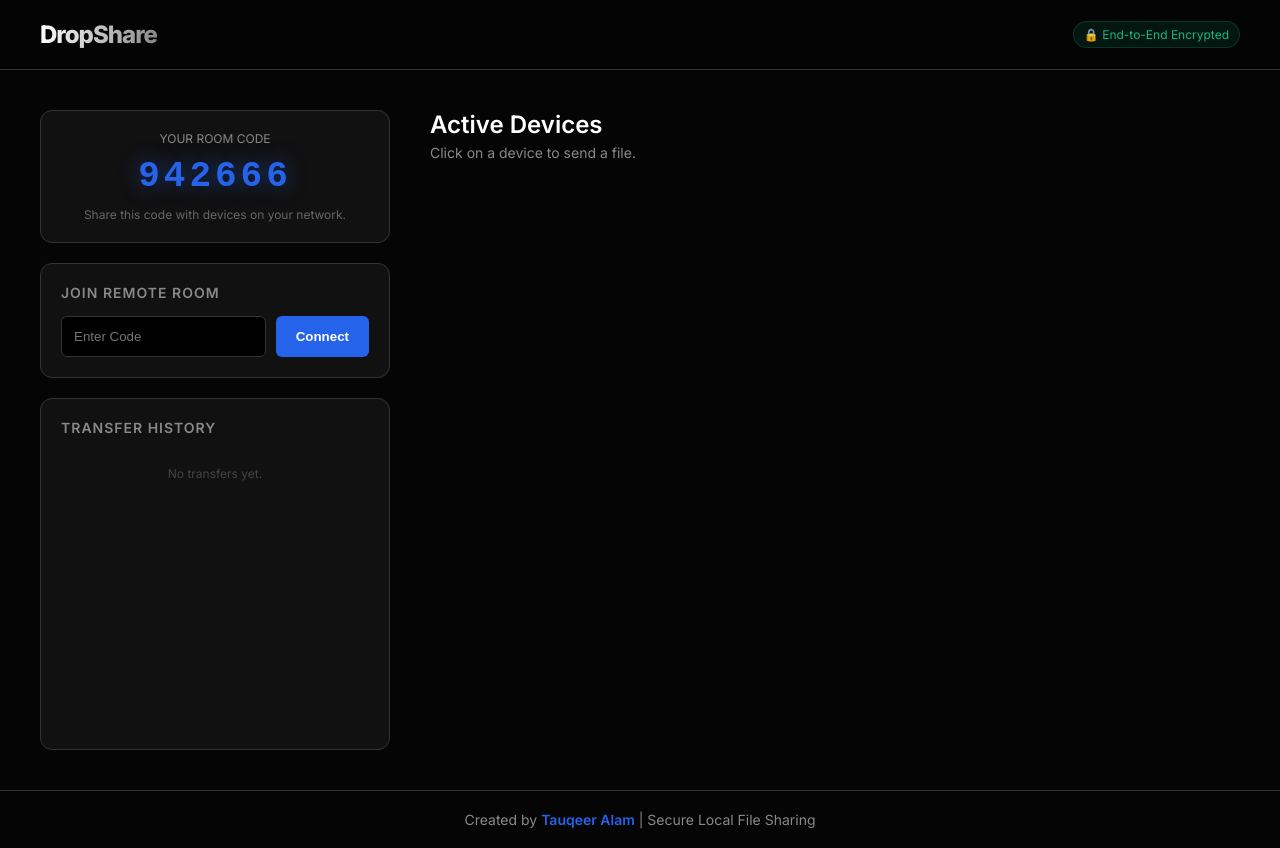
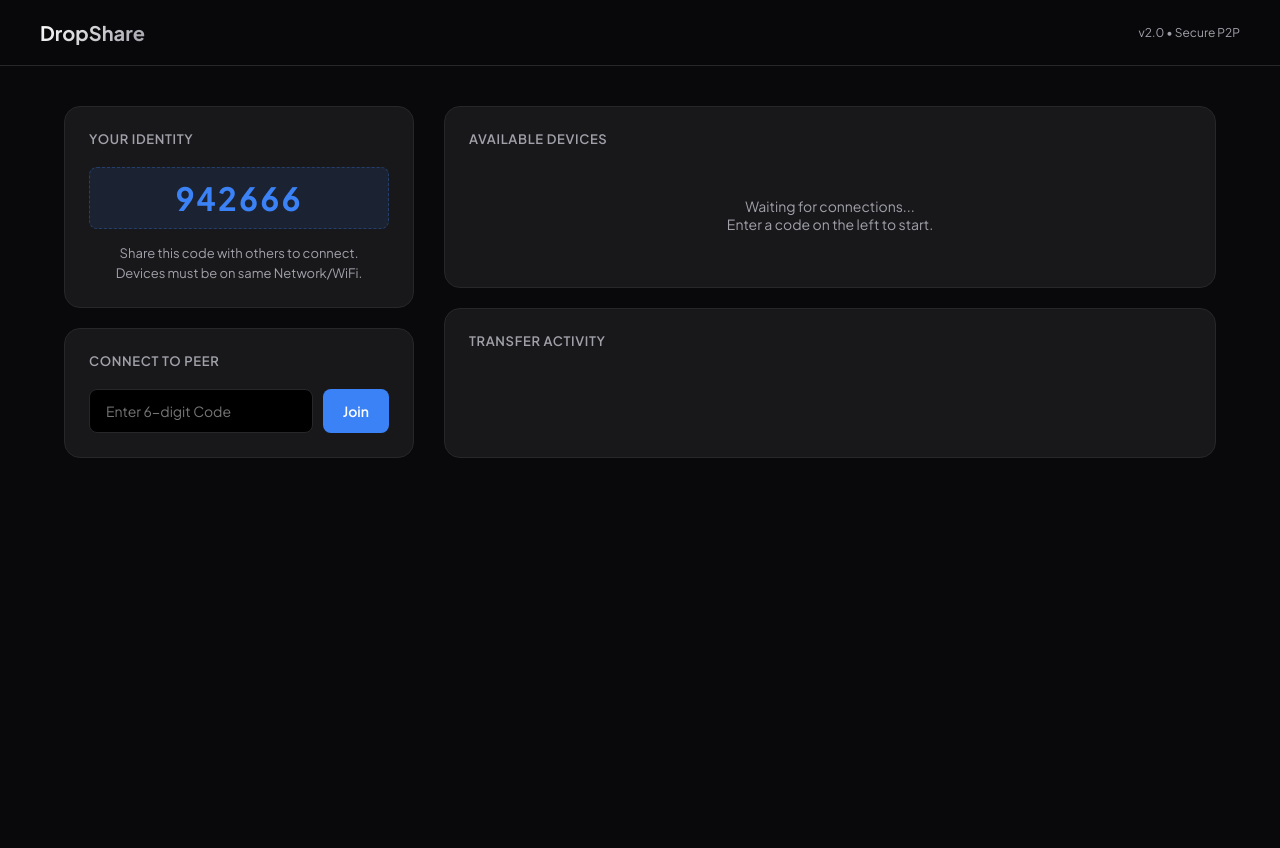
Before and after one commit to codefy123/share, a website: page public/index.html in a window 1280 px wide. After the commit the page ends 800 px from the top, so only its background shows below. Drawn offline with nearby package versions, Linux system fonts and the light colour scheme; no server answers.

Commit message:
Update index.html

```diff
--- a/public/index.html
+++ b/public/index.html
@@ -3,130 +3,147 @@
 <head>
     <meta charset="UTF-8">
     <meta name="viewport" content="width=device-width, initial-scale=1.0">
-    <title>DropShare | Enterprise P2P</title>
-    <link href="https://fonts.googleapis.com/css2?family=Inter:wght@300;400;600;800&display=swap" rel="stylesheet">
+    <title>DropShare | Secure Transfer</title>
+    <link href="https://fonts.googleapis.com/css2?family=Plus+Jakarta+Sans:wght@400;500;600;700&display=swap" rel="stylesheet">
     <style>
-        /* --- MODERN SAAS THEME --- */
         :root {
-            --bg: #050505;
-            --surface: #111;
-            --surface-hover: #1a1a1a;
-            --border: #333;
-            --primary: #2563eb; /* Royal Blue */
-            --primary-glow: rgba(37, 99, 235, 0.5);
-            --text-main: #fff;
-            --text-dim: #888;
-            --success: #10b981;
+            --bg: #09090b;
+            --card: #18181b;
+            --border: #27272a;
+            --primary: #3b82f6;
+            --primary-hover: #2563eb;
+            --text: #f4f4f5;
+            --text-dim: #a1a1aa;
+            --success: #22c55e;
         }
 
-        * { box-sizing: border-box; }
-        body { margin: 0; font-family: 'Inter', sans-serif; background: var(--bg); color: var(--text-main); display: flex; flex-direction: column; min-height: 100vh; overflow-x: hidden; }
+        * { margin: 0; padding: 0; box-sizing: border-box; font-family: 'Plus Jakarta Sans', sans-serif; }
+
+        body { background: var(--bg); color: var(--text); min-height: 100vh; display: flex; flex-direction: column; }
 
         /* HEADER */
-        header { padding: 20px 40px; border-bottom: 1px solid var(--border); display: flex; justify-content: space-between; align-items: center; background: rgba(5,5,5,0.9); backdrop-filter: blur(10px); position: sticky; top: 0; z-index: 100; }
-        .logo { font-weight: 800; font-size: 24px; letter-spacing: -1px; background: linear-gradient(to right, #fff, #888); -webkit-background-clip: text; -webkit-text-fill-color: transparent; }
-        .secure-badge { font-size: 12px; background: rgba(16, 185, 129, 0.1); color: var(--success); padding: 5px 10px; border-radius: 20px; border: 1px solid rgba(16, 185, 129, 0.2); display: flex; align-items: center; gap: 5px; }
+        nav {
+            padding: 20px 40px; border-bottom: 1px solid var(--border);
+            display: flex; justify-content: space-between; align-items: center;
+            background: rgba(9, 9, 11, 0.8); backdrop-filter: blur(12px);
+            position: sticky; top: 0; z-index: 50;
+        }
+        .brand { font-size: 20px; font-weight: 700; background: linear-gradient(135deg, #fff, #a1a1aa); -webkit-background-clip: text; -webkit-text-fill-color: transparent; }
 
-        /* MAIN LAYOUT */
-        .app-container { display: grid; grid-template-columns: 350px 1fr; gap: 40px; padding: 40px; max-width: 1400px; margin: 0 auto; width: 100%; height: calc(100vh - 80px); }
+        /* LAYOUT */
+        .container {
+            max-width: 1200px; margin: 40px auto; width: 90%;
+            display: grid; grid-template-columns: 350px 1fr; gap: 30px;
+        }
 
-        /* SIDEBAR (HISTORY & CONNECT) */
-        .sidebar { display: flex; flex-direction: column; gap: 20px; overflow-y: auto; }
-        .card { background: var(--surface); border: 1px solid var(--border); border-radius: 12px; padding: 20px; transition: 0.2s; }
-        .card:hover { border-color: #555; }
+        /* CARDS */
+        .card { background: var(--card); border: 1px solid var(--border); border-radius: 16px; padding: 24px; display: flex; flex-direction: column; gap: 15px; }
 
-        .code-box { text-align: center; }
-        .my-code { font-size: 36px; font-weight: 800; letter-spacing: 4px; color: var(--primary); margin: 10px 0; font-family: monospace; text-shadow: 0 0 20px var(--primary-glow); }
+        .section-title { font-size: 13px; font-weight: 600; color: var(--text-dim); text-transform: uppercase; letter-spacing: 0.05em; margin-bottom: 5px; }
 
-        .input-group { display: flex; gap: 10px; margin-top: 15px; }
-        input { background: #000; border: 1px solid var(--border); color: white; padding: 12px; border-radius: 6px; width: 100%; outline: none; }
+        /* CODE BOX */
+        .code-display {
+            font-size: 32px; font-weight: 700; color: var(--primary); letter-spacing: 2px;
+            text-align: center; font-variant-numeric: tabular-nums;
+            padding: 10px; background: rgba(59, 130, 246, 0.1); border-radius: 8px; border: 1px dashed rgba(59, 130, 246, 0.3);
+        }
+        .sub-text { font-size: 13px; color: var(--text-dim); text-align: center; line-height: 1.5; }
+
+        /* INPUTS */
+        .input-group { display: flex; gap: 10px; }
+        input {
+            background: #000; border: 1px solid var(--border); color: white;
+            padding: 12px 16px; border-radius: 8px; flex: 1; outline: none; font-size: 14px;
+            transition: 0.2s;
+        }
         input:focus { border-color: var(--primary); }
-        .btn { background: var(--primary); color: white; border: none; padding: 12px 20px; border-radius: 6px; font-weight: 600; cursor: pointer; transition: 0.2s; white-space: nowrap; }
-        .btn:hover { opacity: 0.9; box-shadow: 0 0 15px var(--primary-glow); }
-        .btn:disabled { background: #333; cursor: not-allowed; box-shadow: none; }
 
-        /* HISTORY FEED */
-        .history-title { font-size: 14px; text-transform: uppercase; letter-spacing: 1px; color: var(--text-dim); margin-bottom: 10px; font-weight: 600; }
-        .history-list { display: flex; flex-direction: column; gap: 10px; }
-        .history-item { background: #0a0a0a; border: 1px solid var(--border); padding: 15px; border-radius: 8px; font-size: 13px; display: flex; justify-content: space-between; align-items: center; }
-        .history-meta { display: flex; flex-direction: column; gap: 4px; }
-        .file-name { font-weight: 600; color: #fff; }
-        .file-info { color: var(--text-dim); font-size: 11px; }
+        .btn {
+            background: var(--primary); color: white; border: none; padding: 0 20px;
+            border-radius: 8px; font-weight: 600; cursor: pointer; transition: 0.2s; font-size: 14px;
+        }
+        .btn:hover { background: var(--primary-hover); transform: translateY(-1px); }
 
-        /* MAIN RADAR AREA */
-        .main-area { display: flex; flex-direction: column; }
-        .radar-grid { display: grid; grid-template-columns: repeat(auto-fill, minmax(150px, 1fr)); gap: 20px; margin-top: 20px; }
+        /* RADAR GRID */
+        .radar-grid { display: grid; grid-template-columns: repeat(auto-fill, minmax(140px, 1fr)); gap: 15px; }
 
-        .peer-card { background: var(--surface); border: 2px solid var(--border); border-radius: 16px; height: 150px; display: flex; flex-direction: column; align-items: center; justify-content: center; cursor: pointer; transition: 0.3s; position: relative; overflow: hidden; }
-        .peer-card:hover { border-color: var(--primary); transform: translateY(-5px); background: var(--surface-hover); }
-        .peer-icon { width: 50px; height: 50px; border-radius: 50%; background: #222; display: flex; align-items: center; justify-content: center; margin-bottom: 10px; font-size: 20px; }
-        .peer-status { position: absolute; top: 10px; right: 10px; width: 8px; height: 8px; background: var(--success); border-radius: 50%; box-shadow: 0 0 10px var(--success); }
+        .device-card {
+            background: #27272a; border: 2px solid transparent; border-radius: 12px;
+            padding: 20px; text-align: center; cursor: pointer; transition: 0.2s;
+            position: relative; overflow: hidden;
+        }
+        .device-card:hover { border-color: var(--primary); background: #3f3f46; transform: translateY(-3px); }
 
-        /* PROGRESS BARS */
-        .progress-container { width: 100%; height: 4px; background: #333; border-radius: 2px; margin-top: 10px; overflow: hidden; display: none; }
-        .progress-bar { height: 100%; background: var(--primary); width: 0%; transition: width 0.1s linear; }
+        .device-icon { font-size: 28px; margin-bottom: 10px; opacity: 0.8; }
+        .device-name { font-weight: 600; font-size: 14px; }
+        .device-status { font-size: 12px; color: var(--success); margin-top: 4px; display: flex; align-items: center; justify-content: center; gap: 5px; }
+        .dot { width: 6px; height: 6px; background: var(--success); border-radius: 50%; box-shadow: 0 0 8px var(--success); }
 
-        /* ACTIONS */
-        .action-btn { background: #222; color: #fff; border: 1px solid #444; padding: 5px 10px; font-size: 11px; border-radius: 4px; cursor: pointer; margin-top: 5px; }
-        .action-btn:hover { background: #333; }
+        /* TRANSFERS */
+        .transfer-list { display: flex; flex-direction: column; gap: 10px; max-height: 400px; overflow-y: auto; }
+        .transfer-item {
+            background: #000; border: 1px solid var(--border); padding: 15px; border-radius: 10px;
+            display: flex; align-items: center; justify-content: space-between;
+        }
+        .file-info { display: flex; flex-direction: column; gap: 4px; }
+        .filename { font-weight: 500; font-size: 14px; }
+        .meta { font-size: 12px; color: var(--text-dim); }
 
-        /* FOOTER */
-        footer { border-top: 1px solid var(--border); padding: 20px; text-align: center; color: var(--text-dim); font-size: 14px; margin-top: auto; }
-        footer a { color: var(--primary); text-decoration: none; font-weight: 600; }
+        .progress-wrapper { width: 100px; text-align: right; }
+        .progress-bg { width: 100%; height: 4px; background: #333; border-radius: 2px; margin-top: 6px; }
+        .progress-fill { width: 0%; height: 100%; background: var(--primary); border-radius: 2px; transition: width 0.2s; }
 
-        /* RESPONSIVE */
-        @media (max-width: 900px) {
-            .app-container { grid-template-columns: 1fr; height: auto; padding: 20px; }
-            .header { padding: 15px 20px; }
-            .my-code { font-size: 28px; }
+        /* MOBILE */
+        @media (max-width: 768px) {
+            .container { grid-template-columns: 1fr; }
+            nav { padding: 15px 20px; }
         }
     </style>
 </head>
 <body>
 
-<header>
-    <div class="logo">DropShare</div>
-    <div class="secure-badge">🔒 End-to-End Encrypted</div>
-</header>
+<nav>
+    <div class="brand">DropShare</div>
+    <div style="font-size:12px; color:var(--text-dim);">v2.0 • Secure P2P</div>
+</nav>
 
-<div class="app-container">
+<div class="container">
 
-    <div class="sidebar">
-        <div class="card code-box">
-            <div style="color:var(--text-dim); font-size:12px; text-transform:uppercase;">Your Room Code</div>
-            <div id="my-code" class="my-code">...</div>
-            <div style="font-size:12px; color:#666;">Share this code with devices on your network.</div>
+    <div style="display:flex; flex-direction:column; gap:20px;">
+        <div class="card">
+            <div class="section-title">Your Identity</div>
+            <div id="my-code" class="code-display">...</div>
+            <p class="sub-text">Share this code with others to connect.<br>Devices must be on same Network/WiFi.</p>
         </div>
 
         <div class="card">
-            <div class="history-title">Join Remote Room</div>
+            <div class="section-title">Connect to Peer</div>
             <div class="input-group">
-                <input type="number" id="join-input" placeholder="Enter Code">
-                <button class="btn" id="join-btn">Connect</button>
-            </div>
-        </div>
-
-        <div class="card" style="flex-grow: 1;">
-            <div class="history-title">Transfer History</div>
-            <div id="history-list" class="history-list">
-                <div style="text-align:center; padding:20px; color:#444; font-size:12px;">No transfers yet.</div>
+                <input type="number" id="join-input" placeholder="Enter 6-digit Code">
+                <button class="btn" id="join-btn">Join</button>
             </div>
         </div>
     </div>
 
-    <div class="main-area">
-        <h2 style="margin: 0; font-weight: 600;">Active Devices</h2>
-        <p style="color:var(--text-dim); margin-top:5px; font-size:14px;">Click on a device to send a file.</p>
+    <div style="display:flex; flex-direction:column; gap:20px;">
 
-        <div id="radar-grid" class="radar-grid">
+        <div class="card">
+            <div class="section-title">Available Devices</div>
+            <div id="radar-grid" class="radar-grid">
+                <div style="grid-column: 1/-1; text-align:center; padding:30px; color:var(--text-dim); font-size:14px;">
+                    Waiting for connections...<br>Enter a code on the left to start.
+                </div>
             </div>
+        </div>
+
+        <div class="card" style="flex:1;">
+            <div class="section-title">Transfer Activity</div>
+            <div id="transfer-list" class="transfer-list">
+                </div>
+        </div>
+
     </div>
-
 </div>
-
-<footer>
-    Created by <a href="https://www.linkedin.com/in/tauqeer-alam/" target="_blank">Tauqeer Alam</a> | Secure Local File Sharing
-</footer>
 
 <input type="file" id="fileInput" style="display:none">
 
```
